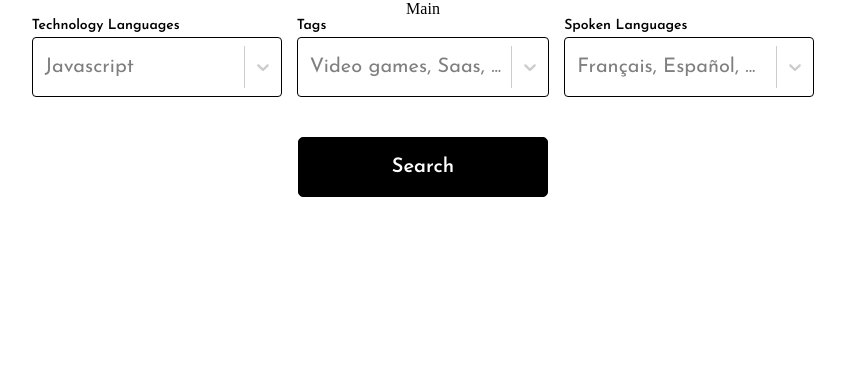
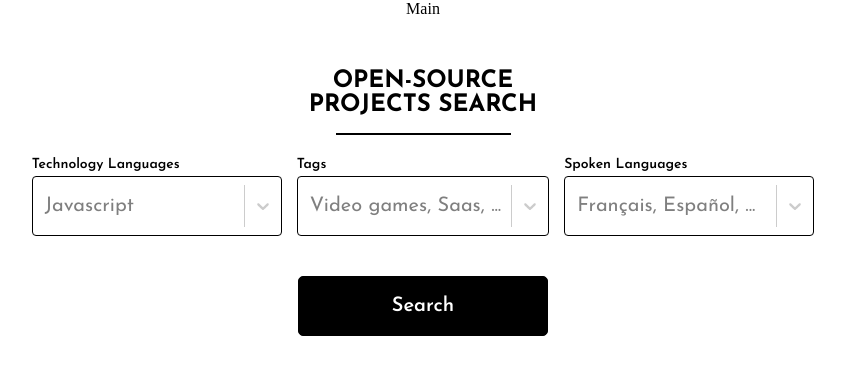
Before and after one commit to Adil-bh/Cas-Pratique, a React (Vite) app in the folder open-source-projects-search/: page / in a window 1280 px wide. Shown: the top 374 px of the page, without its empty margins (217-1062 px from the left). Built offline with nearby package versions, Linux system fonts and the light colour scheme.

Commit message:
💄 F05 : MAIN > Add Title component

```diff
--- a/open-source-projects-search/src/components/Main.tsx
+++ b/open-source-projects-search/src/components/Main.tsx
@@ -1,10 +1,12 @@
 import styled from "styled-components";
 import { SearchForm } from "./SearchForm/SearchForm";
+import { Title } from "./ui/Title";
 
 export const Main = () => {
     return (
         <MainStyled>
             Main
+            <Title />
             <SearchForm />
         </MainStyled>
     )
```
